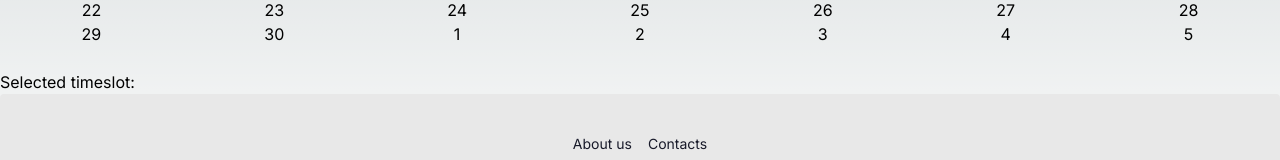
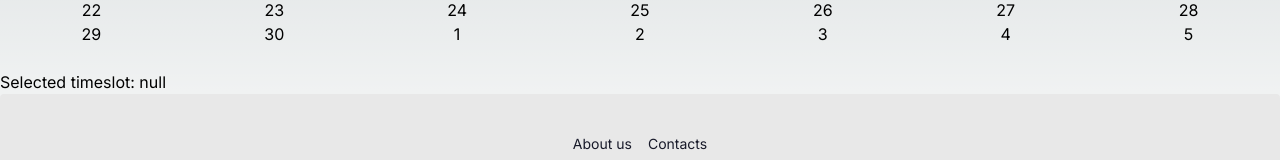
Before and after one commit to Arflee/autoservice, a Next.js app: page /reservation in a window 1280 px wide. Shown: the part 194-354 px from the top of the page. Built offline with nearby package versions, Linux system fonts and the light colour scheme.

Commit message:
Fixed type err in calendar

```diff
--- a/components/calendar.tsx
+++ b/components/calendar.tsx
@@ -53,7 +53,7 @@ export default function MyCalendar() {
         </div>
       )}
       <br/>
-      <p>Selected timeslot: {selectedTimeSlot}</p>
+      <p>Selected timeslot: {`${selectedTimeSlot}`}</p>
     </div>
   );
 }
```
